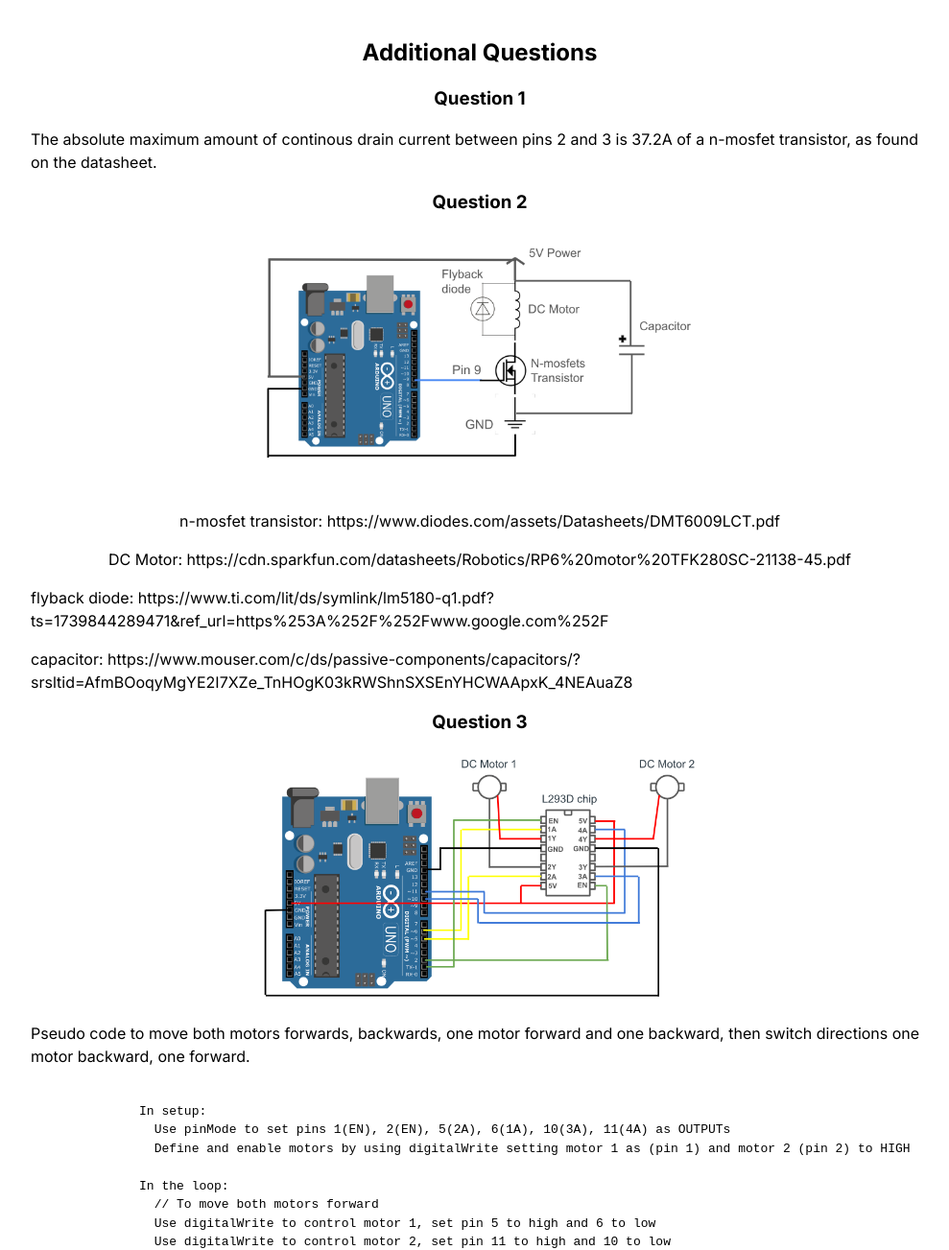
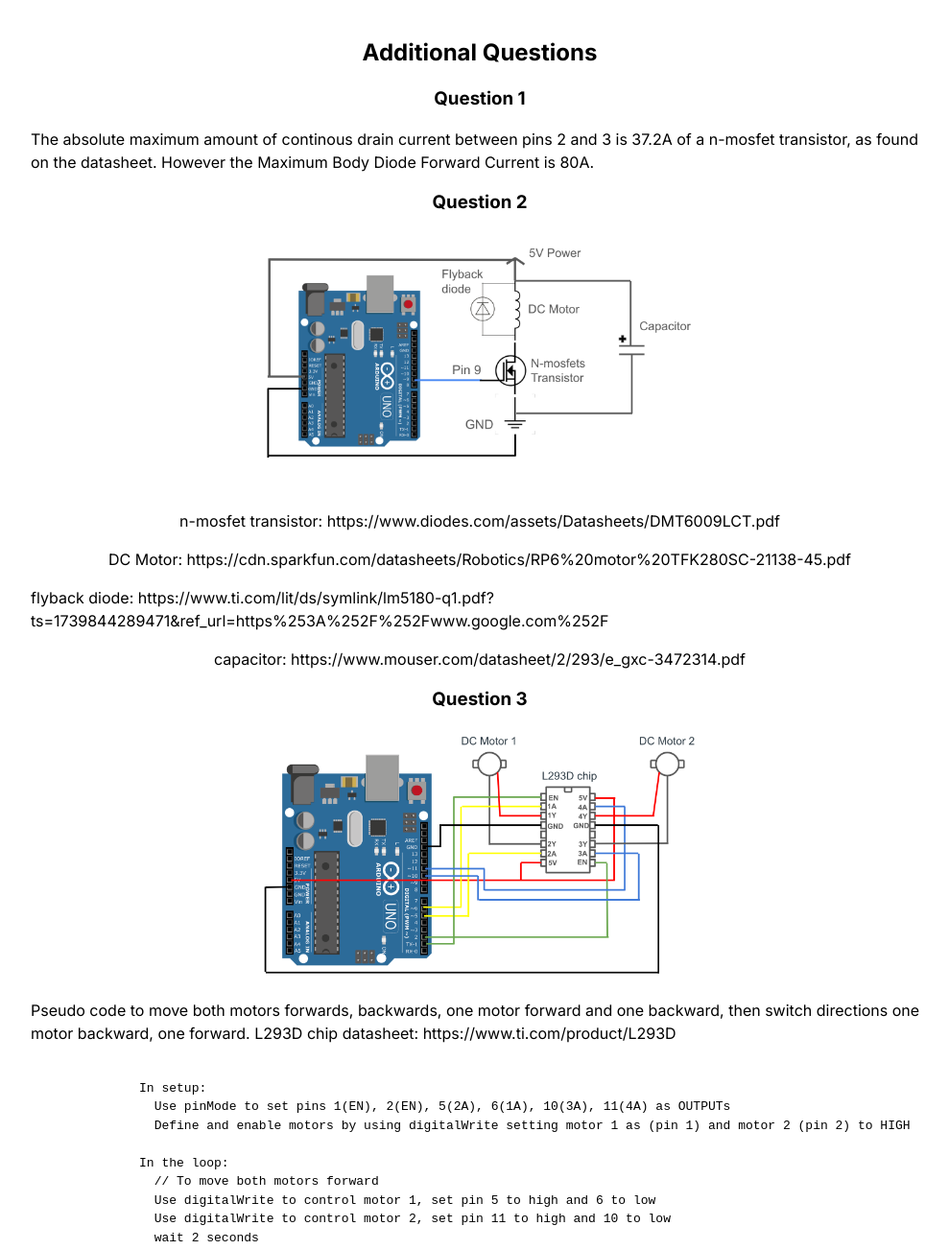
Before and after one commit to miavong/miavong.github.io, a plain HTML site: page a5.html in a window 1280 px wide. Shown: the part 3140-4443 px from the top of the page at 96% size, without its empty margins (140-1129 px from the left). Drawn offline with Linux system fonts and the light colour scheme.

Commit message:
A5 final commit

```diff
--- a/a5.html
+++ b/a5.html
@@ -87,7 +87,8 @@
 
         <h3>Question 1</h3>
         <p>
-          The absolute maximum amount of continous drain current between pins 2 and 3 is 37.2A of a n-mosfet transistor, as found on the datasheet.
+          The absolute maximum amount of continous drain current between pins 2 and 3 is 37.2A of a n-mosfet transistor, as found on the datasheet. However
+          the Maximum Body Diode Forward Current is 80A.
         </p>
 
         <h3>Question 2</h3>
@@ -102,13 +103,13 @@
           flyback diode: https://www.ti.com/lit/ds/symlink/lm5180-q1.pdf?ts=1739844289471&ref_url=https%253A%252F%252Fwww.google.com%252F
         </p>
         <p>
-          capacitor: https://www.mouser.com/c/ds/passive-components/capacitors/?srsltid=AfmBOoqyMgYE2I7XZe_TnHOgK03kRWShnSXSEnYHCWAApxK_4NEAuaZ8
+          capacitor: https://www.mouser.com/datasheet/2/293/e_gxc-3472314.pdf
         </p>
         <h3>Question 3</h3>
         <img src="A5_question3.png"/>
         <p>
           Pseudo code to move both motors forwards, backwards, one motor forward and one backward, then switch directions
-          one motor backward, one forward.
+          one motor backward, one forward. L293D chip datasheet: https://www.ti.com/product/L293D
         </p>
         <section>
           <pre><code class="language-c">
```
